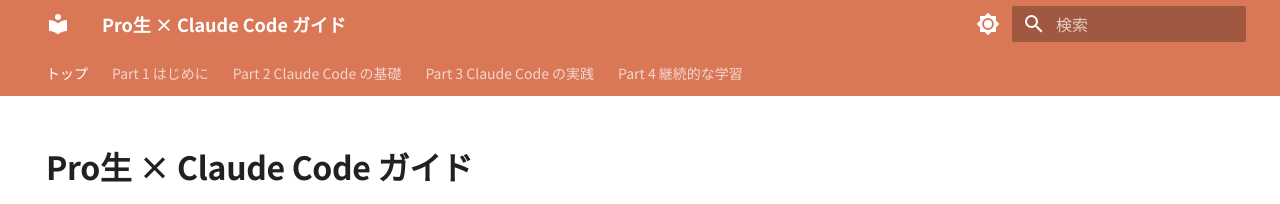
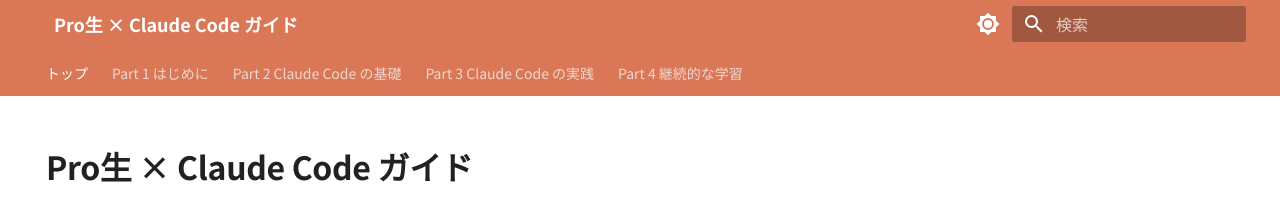
Before and after one commit to coachtech-material/pro-cc-guide, an MkDocs documentation site: the page built from docs/index.md, in a window 1280 px wide. Shown: the top 204 px of the page. Built offline with MkDocs 1.6.1 and Material for MkDocs 9.7.7, drawn with Linux system fonts in a browser that asks for light colours.

Commit message:
ヘッダーのデフォルトロゴアイコンを非表示
Co-Authored-By: Claude Opus 4.6 (1M context) <noreply@anthropic.com>

```diff
--- a/docs/stylesheets/custom.css
+++ b/docs/stylesheets/custom.css
@@ -69,6 +69,11 @@
   color: rgba(255, 255, 255, 0.85);
 }
 
+/* ヘッダーロゴアイコンを非表示 */
+.md-header__button.md-logo {
+  display: none;
+}
+
 /* フッター前/次ナビの視認性を改善 */
 .md-footer__link {
   padding: 1rem 1.5rem;
```
